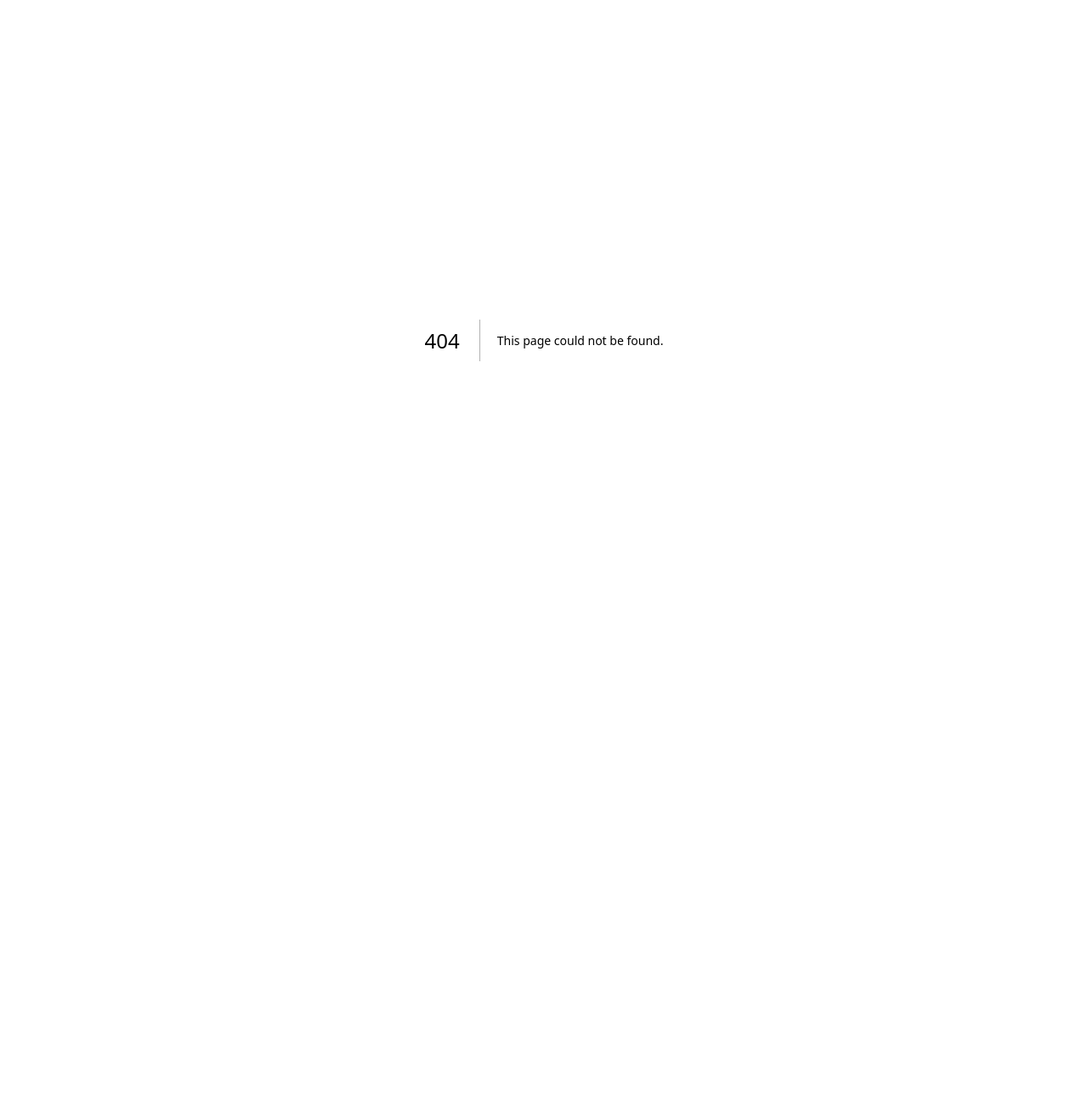
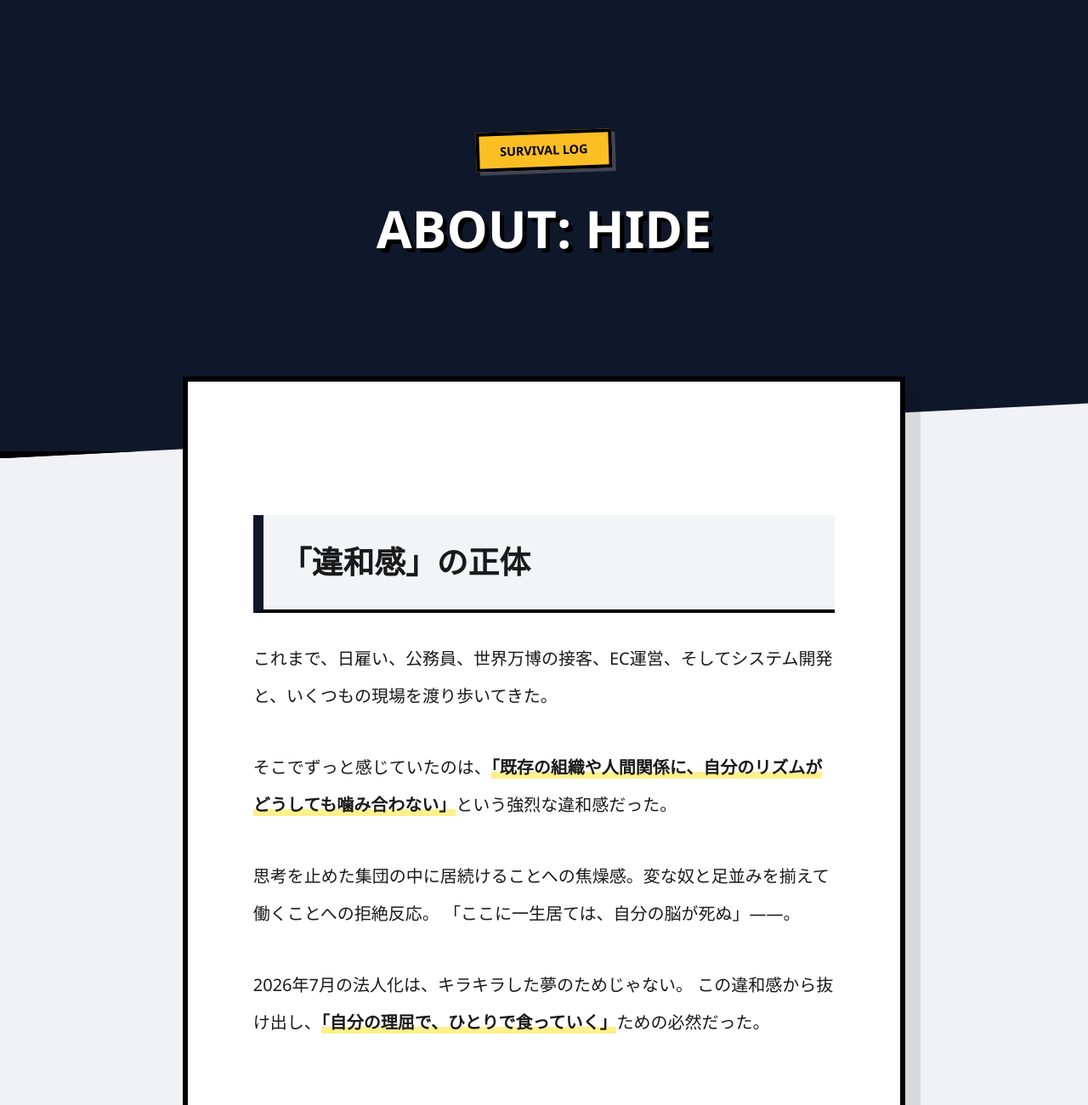
Before and after one commit to oppohone011-ux/core_links_hp, a Next.js app: page /about in a window 1280 px wide. Before the commit this address had no page. Shown: the top 1300 px of the page at 85% size. Before the commit the page ends 800 px from the top, so only its background shows below. Built offline with nearby package versions, Linux system fonts and the light colour scheme.

Commit message:
feat: Aboutページを独立したCSS構成で新規作成

```diff
--- /dev/null
+++ b/src/app/about/About.module.css
@@ -0,0 +1,151 @@
+/* --- ページ全体（About専用） --- */
+.articleWrapper {
+  background-color: #f0f2f5;
+  min-height: 100vh;
+  color: #000;
+  overflow-x: hidden;
+  font-family: "Segoe UI", Meiryo, sans-serif;
+}
+
+/* --- ヘッダー --- */
+.articleHeader {
+  background: #0f172a;
+  padding: clamp(5rem, 12vw, 10rem) 1.5rem clamp(7rem, 15vw, 12rem);
+  text-align: center;
+  clip-path: polygon(0 0, 100% 0, 100% 88%, 0 100%);
+  border-bottom: 8px solid #000;
+}
+
+.headerInner {
+  max-width: 950px;
+  margin: 0 auto;
+}
+
+.categoryTag {
+  display: inline-block;
+  background: #fbbf24;
+  color: #000;
+  padding: 8px 24px;
+  border: 4px solid #000;
+  font-size: 0.9rem;
+  font-weight: 900;
+  margin-bottom: 2rem;
+  transform: rotate(-2deg);
+  box-shadow: 4px 4px 0 rgba(255, 255, 255, 0.2);
+}
+
+.articleTitle {
+  font-size: clamp(1.8rem, 6vw, 3.8rem);
+  font-weight: 900;
+  color: #fff;
+  line-height: 1.25;
+  text-shadow: 5px 5px 0 #000;
+}
+
+/* --- メインコンテンツ --- */
+.articleMain {
+  max-width: 850px;
+  margin: -6rem auto 10rem;
+  padding: clamp(1.5rem, 6vw, 5rem);
+  background: white;
+  border: 6px solid #000;
+  box-shadow: 18px 18px 0 rgba(0,0,0,0.1);
+  position: relative;
+  z-index: 10;
+}
+
+.contentBody {
+  line-height: 2.2;
+  font-size: clamp(1rem, 2.5vw, 1.25rem);
+  color: #1a1a1a;
+  font-weight: 500;
+}
+
+.aboutIntro {
+  font-size: clamp(1.1rem, 3vw, 1.4rem);
+  line-height: 2.2;
+  font-weight: 800;
+  color: #000;
+  margin-bottom: 3rem;
+  padding: 20px;
+  background: #fff;
+  border: 4px solid #000;
+  box-shadow: 10px 10px 0 #fbbf24;
+  transform: rotate(-0.5deg);
+}
+
+.strongHighlight {
+  background: linear-gradient(transparent 40%, #fbbf24 40%);
+  padding: 0 4px;
+  font-weight: 900;
+}
+
+.contentBody h2 {
+  font-size: clamp(1.4rem, 4vw, 2.3rem);
+  font-weight: 900;
+  margin: 5rem 0 2rem;
+  padding: 15px 20px;
+  background: #f3f4f6;
+  border-left: 12px solid #0f172a;
+  border-bottom: 4px solid #000;
+}
+
+.logList {
+  margin: 3rem 0;
+  padding: 0;
+}
+
+.logItem {
+  background: #fff;
+  border: 3px solid #000;
+  padding: 20px;
+  margin-bottom: 20px;
+  list-style: none;
+  transition: transform 0.2s ease;
+}
+
+.logItem strong {
+  display: block;
+  font-size: 1.2rem;
+  margin-bottom: 10px;
+  color: #0f172a;
+  border-bottom: 3px solid #fbbf24;
+  width: fit-content;
+}
+
+/* --- ボタン系 --- */
+.backBtnWrapper {
+  text-align: center;
+  margin-top: 4rem;
+}
+
+.backBtn {
+  display: inline-flex;
+  padding: 18px 45px;
+  background: #fbbf24;
+  color: #000;
+  border: 5px solid #000;
+  font-weight: 900;
+  font-size: 1.3rem;
+  text-decoration: none;
+  box-shadow: 8px 8px 0 #000;
+  transition: 0.3s cubic-bezier(0.175, 0.885, 0.32, 1.275);
+}
+
+.backBtn:hover {
+  transform: scale(1.08) rotate(-2deg);
+  background: #fff;
+}
+
+/* スマホ対応 */
+@media (max-width: 768px) {
+  .articleMain {
+    margin: -4rem 15px 6rem;
+    padding: 2.5rem 1.5rem;
+    border-width: 4px;
+  }
+  .aboutIntro {
+    font-size: 1rem;
+    transform: none;
+  }
+}
--- /dev/null
+++ b/src/app/about/page.tsx
@@ -0,0 +1,58 @@
+import Link from "next/link";
+import styles from "../blog/[slug]/Blog.module.css"; // 既存のスタイルを再利用
+
+export default function AboutPage() {
+  return (
+    <div className={styles.articleWrapper}>
+      {/* ヘッダーエリア */}
+      <header className={styles.articleHeader}>
+        <div className={styles.headerInner}>
+          <span className={styles.categoryTag}>SURVIVAL LOG</span>
+          <h1 className={styles.articleTitle}>ABOUT: HIDE</h1>
+        </div>
+      </header>
+
+      <main className={styles.articleMain}>
+        <section className={styles.contentBody}>
+          <h2>「違和感」の正体</h2>
+          <p>
+            これまで、日雇い、公務員、世界万博の接客、EC運営、そしてシステム開発と、いくつもの現場を渡り歩いてきた。
+          </p>
+          <p>
+            そこでずっと感じていたのは、<strong>「既存の組織や人間関係に、自分のリズムがどうしても噛み合わない」</strong>という強烈な違和感だった。
+          </p>
+          <p>
+            思考を止めた集団の中に居続けることへの焦燥感。変な奴と足並みを揃えて働くことへの拒絶反応。
+            「ここに一生居ては、自分の脳が死ぬ」——。
+          </p>
+          <p>
+            2026年7月の法人化は、キラキラした夢のためじゃない。
+            この違和感から抜け出し、<strong>「自分の理屈で、ひとりで食っていく」</strong>ための必然だった。
+          </p>
+
+          <h2>実装という生存戦略</h2>
+          <p>
+            組織には馴染めなかったが、ロジックの世界は裏切らなかった。<br />
+            自分がおもしろいと思った仕組みを形にする。それが僕の唯一の正解だ。
+          </p>
+
+          <ul>
+            <li><strong>フリマのスクレイピング：</strong> 画面の裏側にあるデータを、どうやって効率よく引っこ抜くか。あのパズルを解く瞬間に救われてきた。</li>
+            <li><strong>FX自動売買 (EA)：</strong> 1秒間に何度も計算を繰り返す数式。感情のないロジックだけで金が動く世界は、一番フェアだ。</li>
+            <li><strong>現場の業務システム：</strong> 誰かの「面倒くさい」を、コード数行で無効化する。あの快感だけは、何物にも代えがたい。</li>
+          </ul>
+
+          <p style={{ marginTop: '3rem' }}>
+            ここは、そんな「社会とのズレ」を抱えた僕が、実装を通して世界と繋がろうとした記録だ。
+          </p>
+        </section>
+
+        <div className={styles.backBtnWrapper}>
+          <Link href="/" className={styles.backBtn}>
+            ← Back to Home
+          </Link>
+        </div>
+      </main>
+    </div>
+  );
+}
```
